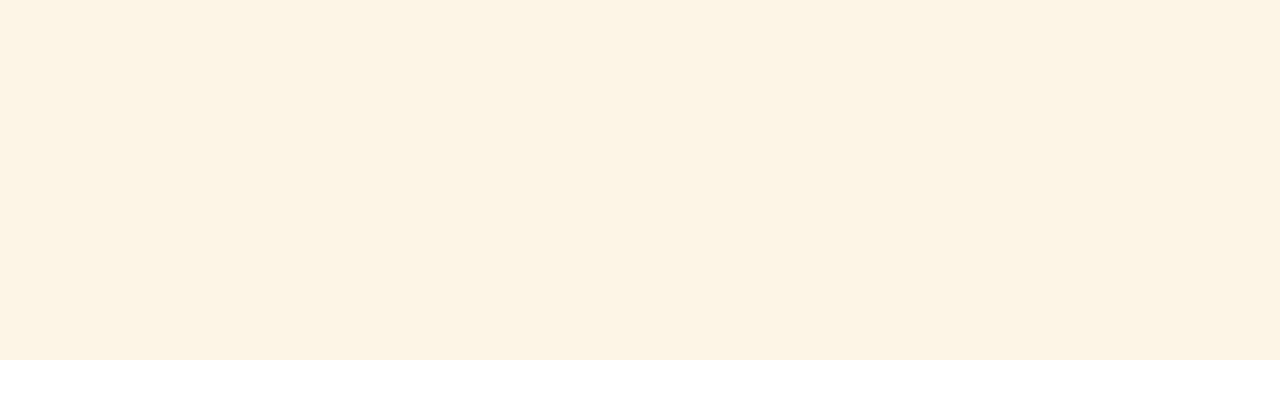
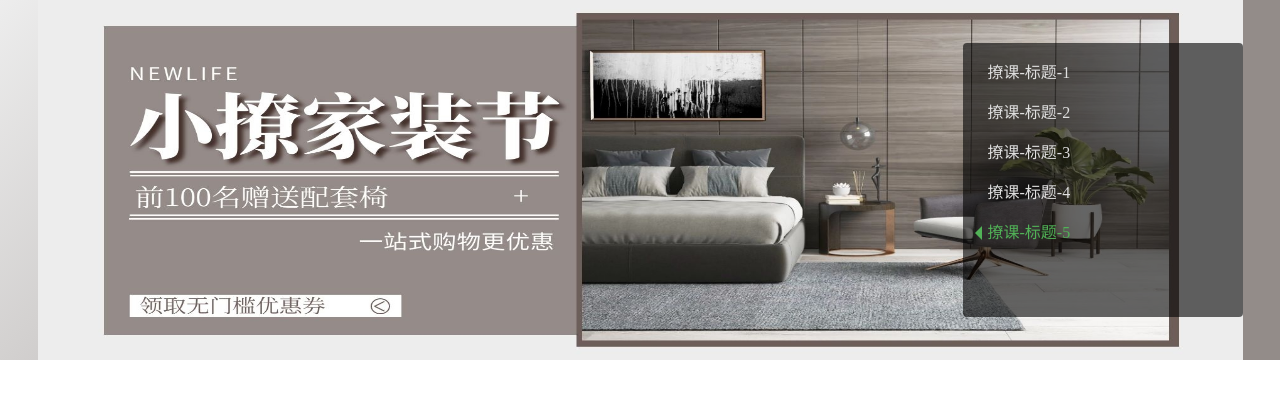
Before and after one commit to it6667/JXL-H5-LXT-client, a plain HTML site: page src/componets/02-首页-轮播图/index.html in a window 1280 px wide. Drawn offline with Linux system fonts and the light colour scheme; a small style sheet from the web is missing.

Commit message:
轮播图部分实现

```diff
--- /dev/null
+++ b/src/componets/02-首页-轮播图/grade.js
@@ -0,0 +1,207 @@
+(function(f){if(typeof exports==="object"&&typeof module!=="undefined"){module.exports=f()}else if(typeof define==="function"&&define.amd){define([],f)}else{var g;if(typeof window!=="undefined"){g=window}else if(typeof global!=="undefined"){g=global}else if(typeof self!=="undefined"){g=self}else{g=this}g.Grade = f()}})(function(){var define,module,exports;return (function e(t,n,r){function s(o,u){if(!n[o]){if(!t[o]){var a=typeof require=="function"&&require;if(!u&&a)return a(o,!0);if(i)return i(o,!0);var f=new Error("Cannot find module '"+o+"'");throw f.code="MODULE_NOT_FOUND",f}var l=n[o]={exports:{}};t[o][0].call(l.exports,function(e){var n=t[o][1][e];return s(n?n:e)},l,l.exports,e,t,n,r)}return n[o].exports}var i=typeof require=="function"&&require;for(var o=0;o<r.length;o++)s(r[o]);return s})({1:[function(require,module,exports){
+'use strict';
+
+var _createClass = function () { function defineProperties(target, props) { for (var i = 0; i < props.length; i++) { var descriptor = props[i]; descriptor.enumerable = descriptor.enumerable || false; descriptor.configurable = true; if ("value" in descriptor) descriptor.writable = true; Object.defineProperty(target, descriptor.key, descriptor); } } return function (Constructor, protoProps, staticProps) { if (protoProps) defineProperties(Constructor.prototype, protoProps); if (staticProps) defineProperties(Constructor, staticProps); return Constructor; }; }();
+
+function _classCallCheck(instance, Constructor) { if (!(instance instanceof Constructor)) { throw new TypeError("Cannot call a class as a function"); } }
+
+var prefixes = ['webkit'];
+
+var Grade = function () {
+    function Grade(container, img_selector, callback) {
+        _classCallCheck(this, Grade);
+
+        this.callback = callback || null;
+        this.container = container;
+        this.image = this.container.querySelector(img_selector) || this.container.querySelector('img');
+        this.gradientData = [];
+        if (!this.image || !this.container) {
+            return;
+        }
+        this.canvas = document.createElement('canvas');
+        this.ctx = this.canvas.getContext('2d');
+        this.imageDimensions = {
+            width: 0,
+            height: 0
+        };
+        this.imageData = [];
+        this.readImage();
+    }
+
+    _createClass(Grade, [{
+        key: 'readImage',
+        value: function readImage() {
+            this.imageDimensions.width = this.image.width * 0.1;
+            this.imageDimensions.height = this.image.height * 0.1;
+            this.render();
+        }
+    }, {
+        key: 'getImageData',
+        value: function getImageData() {
+            var imageData = this.ctx.getImageData(0, 0, this.imageDimensions.width, this.imageDimensions.height).data;
+            this.imageData = Array.from(imageData);
+        }
+    }, {
+        key: 'getChunkedImageData',
+        value: function getChunkedImageData() {
+            var perChunk = 4;
+
+            var chunked = this.imageData.reduce(function (ar, it, i) {
+                var ix = Math.floor(i / perChunk);
+                if (!ar[ix]) {
+                    ar[ix] = [];
+                }
+                ar[ix].push(it);
+                return ar;
+            }, []);
+
+            var filtered = chunked.filter(function (rgba) {
+                return rgba.slice(0, 2).every(function (val) {
+                    return val < 250;
+                }) && rgba.slice(0, 2).every(function (val) {
+                    return val > 0;
+                });
+            });
+
+            return filtered;
+        }
+    }, {
+        key: 'getRGBAGradientValues',
+        value: function getRGBAGradientValues(top) {
+            return top.map(function (color, index) {
+                return 'rgb(' + color.rgba.slice(0, 3).join(',') + ') ' + (index == 0 ? '0%' : '75%');
+            }).join(',');
+        }
+    }, {
+        key: 'getCSSGradientProperty',
+        value: function getCSSGradientProperty(top) {
+            var val = this.getRGBAGradientValues(top);
+            return prefixes.map(function (prefix) {
+                return 'background-image: -' + prefix + '-linear-gradient(\n                        135deg,\n                        ' + val + '\n                    )';
+            }).concat(['background-image: linear-gradient(\n                    135deg,\n                    ' + val + '\n                )']).join(';');
+        }
+    }, {
+        key: 'getMiddleRGB',
+        value: function getMiddleRGB(start, end) {
+            var w = 0.5 * 2 - 1;
+            var w1 = (w + 1) / 2.0;
+            var w2 = 1 - w1;
+            var rgb = [parseInt(start[0] * w1 + end[0] * w2), parseInt(start[1] * w1 + end[1] * w2), parseInt(start[2] * w1 + end[2] * w2)];
+            return rgb;
+        }
+    }, {
+        key: 'getSortedValues',
+        value: function getSortedValues(uniq) {
+            var occurs = Object.keys(uniq).map(function (key) {
+                var rgbaKey = key;
+                var components = key.split('|'),
+                    brightness = (components[0] * 299 + components[1] * 587 + components[2] * 114) / 1000;
+                return {
+                    rgba: rgbaKey.split('|'),
+                    occurs: uniq[key],
+                    brightness: brightness
+                };
+            }).sort(function (a, b) {
+                return a.occurs - b.occurs;
+            }).reverse().slice(0, 10);
+            return occurs.sort(function (a, b) {
+                return a.brightness - b.brightness;
+            }).reverse();
+        }
+    }, {
+        key: 'getTextProperty',
+        value: function getTextProperty(top) {
+            var rgb = this.getMiddleRGB(top[0].rgba.slice(0, 3), top[1].rgba.slice(0, 3));
+            var o = Math.round((parseInt(rgb[0]) * 299 + parseInt(rgb[1]) * 587 + parseInt(rgb[2]) * 114) / 1000);
+            if (o > 125) {
+                return 'color: #000';
+            } else {
+                return 'color: #fff';
+            }
+        }
+    }, {
+        key: 'getTopValues',
+        value: function getTopValues(uniq) {
+            var sorted = this.getSortedValues(uniq);
+            return [sorted[0], sorted[sorted.length - 1]];
+        }
+    }, {
+        key: 'getUniqValues',
+        value: function getUniqValues(chunked) {
+            return chunked.reduce(function (accum, current) {
+                var key = current.join('|');
+                if (!accum[key]) {
+                    accum[key] = 1;
+                    return accum;
+                }
+                accum[key] = ++accum[key];
+                return accum;
+            }, {});
+        }
+    }, {
+        key: 'renderGradient',
+        value: function renderGradient() {
+            var ls = window.localStorage;
+            var item_name = 'grade-' + this.image.getAttribute('src');
+            var top = null;
+
+            if (ls && ls.getItem(item_name)) {
+                top = JSON.parse(ls.getItem(item_name));
+            } else {
+                var chunked = this.getChunkedImageData();
+                top = this.getTopValues(this.getUniqValues(chunked));
+
+                if (ls) {
+                    ls.setItem(item_name, JSON.stringify(top));
+                }
+            }
+
+            if (this.callback) {
+                this.gradientData = top;
+                return;
+            }
+
+            var gradientProperty = this.getCSSGradientProperty(top);
+
+            var textProperty = this.getTextProperty(top);
+
+            var style = (this.container.getAttribute('style') || '') + '; ' + gradientProperty + '; ' + textProperty;
+            this.container.setAttribute('style', style);
+        }
+    }, {
+        key: 'render',
+        value: function render() {
+            this.canvas.width = this.imageDimensions.width;
+            this.canvas.height = this.imageDimensions.height;
+            this.ctx.drawImage(this.image, 0, 0, this.imageDimensions.width, this.imageDimensions.height);
+            this.getImageData();
+            this.renderGradient();
+        }
+    }]);
+
+    return Grade;
+}();
+
+module.exports = function (containers, img_selector, callback) {
+    var init = function init(container, img_selector, callback) {
+        var grade = new Grade(container, img_selector, callback),
+            gradientData = grade.gradientData;
+        if (!gradientData.length) {
+            return null;
+        }
+        return {
+            element: container,
+            gradientData: gradientData
+        };
+    };
+    var results = (NodeList.prototype.isPrototypeOf(containers) ? Array.from(containers).map(function (container) {
+        return init(container, img_selector, callback);
+    }) : [init(containers, img_selector, callback)]).filter(Boolean);
+
+    if (results.length) {
+        return callback(results);
+    }
+};
+
+},{}]},{},[1])(1)
+});
--- a/src/componets/02-首页-轮播图/index.html
+++ b/src/componets/02-首页-轮播图/index.html
@@ -9,11 +9,51 @@
 <body>
 <div class="like_lb">
     <ul class="titles">
-
+        <li><a  href="#">撩课-标题-1</a></li>
+        <li><a href="#">撩课-标题-2</a></li>
+        <li><a href="#">撩课-标题-3</a></li>
+        <li><a href="#">撩课-标题-4</a></li>
+        <li class="current"><a href="#">撩课-标题-5</a></li>
     </ul>
     <ul class="images">
-
+        <li><a class="lb_bgc" href="#"><img src="../../../asset/imags/banner-1.jpg" alt="#"></a></li>
+        <li><a class="lb_bgc" href="#"><img src="../../../asset/imags/banner-2.jpg" alt="#"></a></li>
+        <li><a class="lb_bgc" href="#"><img src="../../../asset/imags/banner-3.jpg" alt="#"></a></li>
+        <li><a class="lb_bgc" href="#"><img src="../../../asset/imags/banner-4.jpg" alt="#"></a></li>
+        <li  class="current"><a class="lb_bgc" href="#"><img src="../../../asset/imags/banner-5.jpg" alt="#"></a></li>
     </ul>
 </div>
+<script src="./grade.js"></script>
+<script>
+    window.addEventListener('load', function () {
+        Grade(document.querySelectorAll('.lb_bgc'))
+    })
+</script>
+<script>
+
+    let currentIndex = 0;
+
+    // 轮播图切换联动效果
+    // 1. 获取所有的标题  以及  所有的 图片
+    let titles = document.querySelectorAll(".like_lb>.titles>li");
+    let images = document.querySelectorAll(".like_lb>.images>li")
+
+    // let xx = document.getElementById("xx");
+
+
+    titles.forEach((title, index) => {
+        title.onmouseover = function () {
+            titles[currentIndex].className = ""
+            images[currentIndex].className = ""
+
+            title.className = "current"
+            images[index].className = "current"
+
+            currentIndex = index
+        }
+    })
+
+
+</script>
 </body>
 </html>
--- a/src/componets/02-首页-轮播图/index.less
+++ b/src/componets/02-首页-轮播图/index.less
@@ -1,8 +1,90 @@
 @import "../../../css/base.css";
 @import "../../../config/colorConfig";
 //引入less文件而不是css文件,由于变量只存在于less文件中
-.titles{
+.like_lb{
   height: 360px;
-  min-width: 1260px;
+  min-width: 1205px;
   background-color: oldlace;
+  position: relative;
+  .titles{
+    width: 280px;
+    height: 274px;
+    background-color: rgba(0,0,0,0.6);
+    position: absolute;
+    border-radius: 4px;
+    padding: 10px 5px;
+    box-sizing: border-box;
+    top: 50%;
+    transform: translateY(-50%);
+    right: ~"calc((100% - 1205px) / 2)";
+    overflow-y: auto;
+    z-index: 999;
+    //overflow: hidden;
+    &::-webkit-scrollbar {
+      display: none; /* Chrome Safari */
+    }
+    scrollbar-width: none; /* firefox */
+    -ms-overflow-style: none; /* IE 10+ */
+    li{
+      padding: 0 10px 0 20px;
+      position: relative;
+      &.current,
+      &:hover{
+        a{
+          color:@themeColor;
+        }
+        &::after{
+          content: "";
+          border: 7px solid transparent;
+          border-right-color: @themeColor;
+          position: absolute;
+          top: 50%;
+          transform: translateY(-50%);
+          left: 0;
+        }
+      }
+      a{
+        font-size: 16px;
+        color: #E0E0E0;
+        display: block;
+        line-height: 40px;
+      }
+    }
+
+  }
+  .images{
+    width: 100%;
+    height: 100%;
+    background-color: orange;
+    position: relative;
+    li{
+      width: 100%;
+      height: 100%;
+      background-color: darkcyan;
+      position: absolute;
+      display: none;
+      &.current{
+        display: block;
+
+      }
+      a{
+        width: 100%;
+        height: 100%;
+        display: block;
+        //text-align: center;
+        //让img居中两种方案 这是父级标签textalign法
+        background-color: greenyellow;
+        img{
+          width: 1205px;
+          height: 100%;
+          //width: 100%;
+          display: block;
+          margin: 0 auto;
+        //  img是个行内块级元素,用margin居中需占一行
+        }
+      }
+    //  新学会的一招.用来指定某个类特定设置
+
+    }
+  }
 }
```
Also changed, not shown: asset/imags/banner-1.jpg (added), asset/imags/banner-2.jpg (added), asset/imags/banner-3.jpg (added), asset/imags/banner-4.jpg (added), asset/imags/banner-5.jpg (added), asset/imags/banner1.png (deleted), asset/imags/banner2.jpg (deleted), asset/imags/banner3.png (deleted), src/componets/02-首页-轮播图/index.css, 1 other file.
